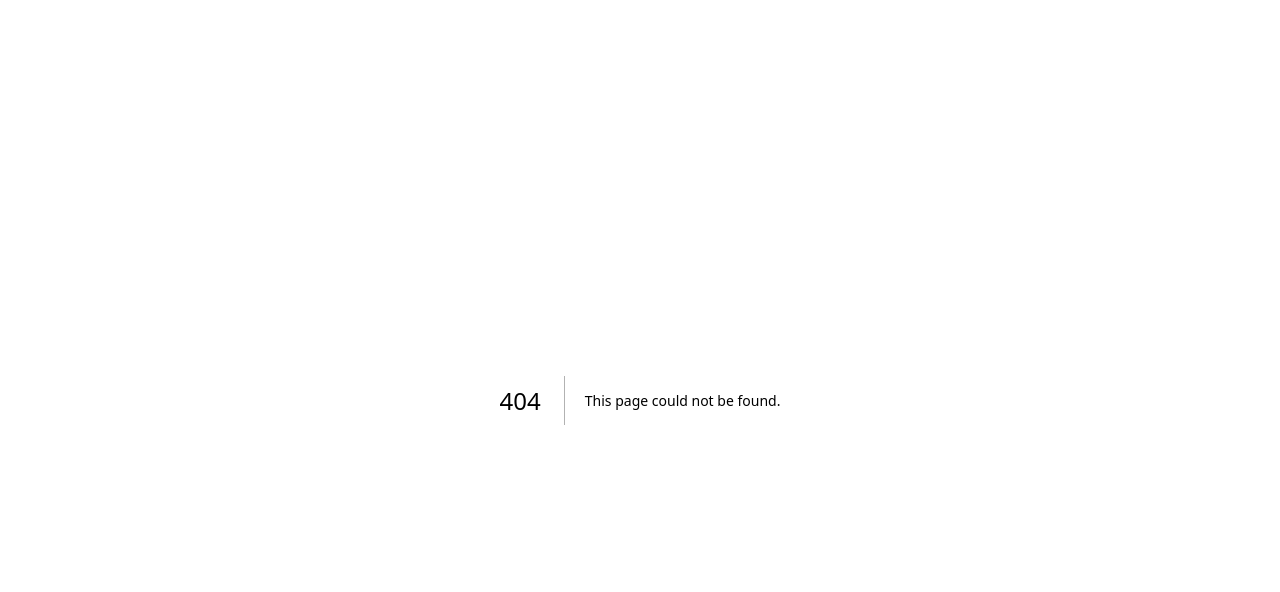
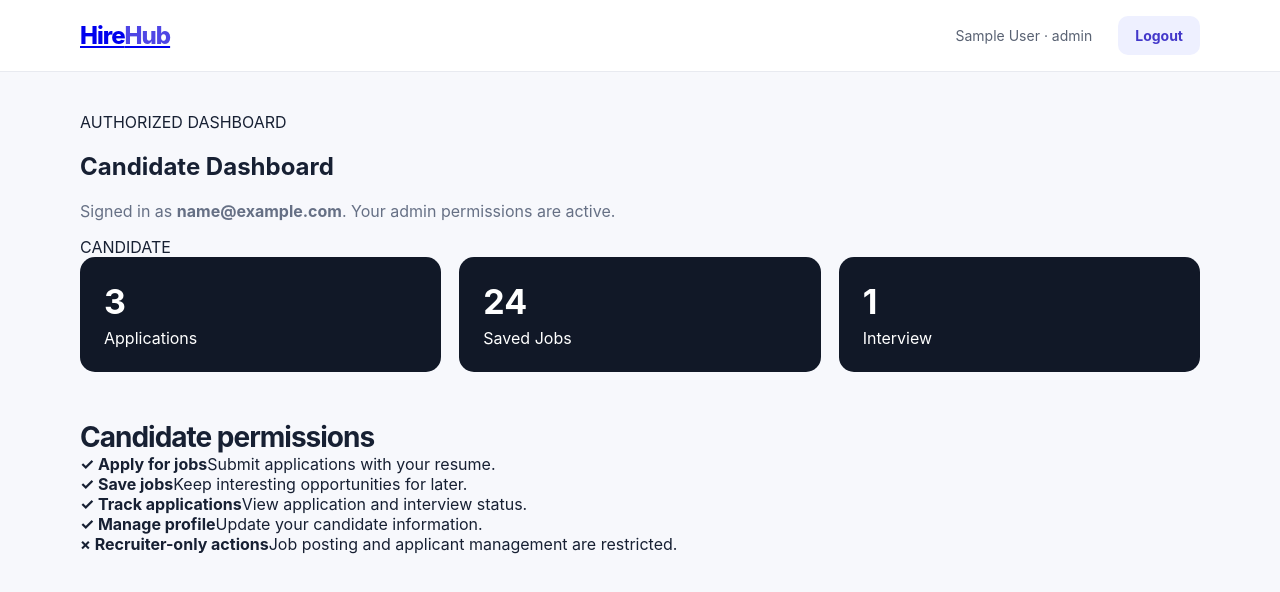
Before and after one commit to dc-pixel/hirehub_jobportal, a Next.js app: page /dashboard in a window 1280 px wide. Before the commit this address had no page. Shown: the top 592 px of the page. Built offline with nearby package versions, Linux system fonts and the light colour scheme; sample sign-in values are in the browser's storage.

Commit message:
Add role-based HireHub dashboard authorization

```diff
--- /dev/null
+++ b/app/dashboard/page.tsx
@@ -0,0 +1,94 @@
+'use client';
+
+import { useEffect, useState } from 'react';
+import { useRouter } from 'next/navigation';
+
+type Role = 'candidate' | 'recruiter';
+type Session = { name: string; email: string; role: Role };
+
+export default function DashboardPage() {
+  const router = useRouter();
+  const [session, setSession] = useState<Session | null>(null);
+
+  useEffect(() => {
+    const raw = localStorage.getItem('hirehub_session');
+    if (!raw) {
+      router.replace('/auth');
+      return;
+    }
+    try {
+      setSession(JSON.parse(raw));
+    } catch {
+      localStorage.removeItem('hirehub_session');
+      router.replace('/auth');
+    }
+  }, [router]);
+
+  const logout = () => {
+    localStorage.removeItem('hirehub_session');
+    router.replace('/auth');
+  };
+
+  if (!session) return <main className="dashboard"><div className="container"><div className="empty">Checking authentication...</div></div></main>;
+
+  const isRecruiter = session.role === 'recruiter';
+
+  return (
+    <main>
+      <nav className="nav">
+        <div className="container navin">
+          <a href="/" className="logo">Hire<span>Hub</span></a>
+          <div className="navlinks">
+            <span className="userpill">{session.name} · {session.role}</span>
+            <button className="btn ghost" onClick={logout}>Logout</button>
+          </div>
+        </div>
+      </nav>
+
+      <section className="dashboard">
+        <div className="container">
+          <div className="dashboardhero">
+            <div>
+              <div className="eyebrow">AUTHORIZED DASHBOARD</div>
+              <h1>{isRecruiter ? 'Recruiter Dashboard' : 'Candidate Dashboard'}</h1>
+              <p className="muted">Signed in as <strong>{session.email}</strong>. Your {session.role} permissions are active.</p>
+            </div>
+            <span className="rolebadge">{isRecruiter ? 'RECRUITER' : 'CANDIDATE'}</span>
+          </div>
+
+          {isRecruiter ? (
+            <>
+              <div className="stats">
+                <div className="stat"><strong>12</strong>Active Jobs</div>
+                <div className="stat"><strong>48</strong>Applicants</div>
+                <div className="stat"><strong>8</strong>Shortlisted</div>
+              </div>
+              <div className="section"><h2>Recruiter permissions</h2><div className="permissiongrid">
+                <div className="permission"><strong>✓ Post jobs</strong><span>Create and publish new vacancies.</span></div>
+                <div className="permission"><strong>✓ Manage jobs</strong><span>Edit or close your own job listings.</span></div>
+                <div className="permission"><strong>✓ View applicants</strong><span>Review candidate applications.</span></div>
+                <div className="permission"><strong>✓ Update status</strong><span>Move candidates through your hiring workflow.</span></div>
+                <div className="permission denied"><strong>× Candidate-only actions</strong><span>Candidate application history is not available to recruiters.</span></div>
+              </div></div>
+            </>
+          ) : (
+            <>
+              <div className="stats">
+                <div className="stat"><strong>3</strong>Applications</div>
+                <div className="stat"><strong>24</strong>Saved Jobs</div>
+                <div className="stat"><strong>1</strong>Interview</div>
+              </div>
+              <div className="section"><h2>Candidate permissions</h2><div className="permissiongrid">
+                <div className="permission"><strong>✓ Apply for jobs</strong><span>Submit applications with your resume.</span></div>
+                <div className="permission"><strong>✓ Save jobs</strong><span>Keep interesting opportunities for later.</span></div>
+                <div className="permission"><strong>✓ Track applications</strong><span>View application and interview status.</span></div>
+                <div className="permission"><strong>✓ Manage profile</strong><span>Update your candidate information.</span></div>
+                <div className="permission denied"><strong>× Recruiter-only actions</strong><span>Job posting and applicant management are restricted.</span></div>
+              </div></div>
+            </>
+          )}
+        </div>
+      </section>
+    </main>
+  );
+}
```
